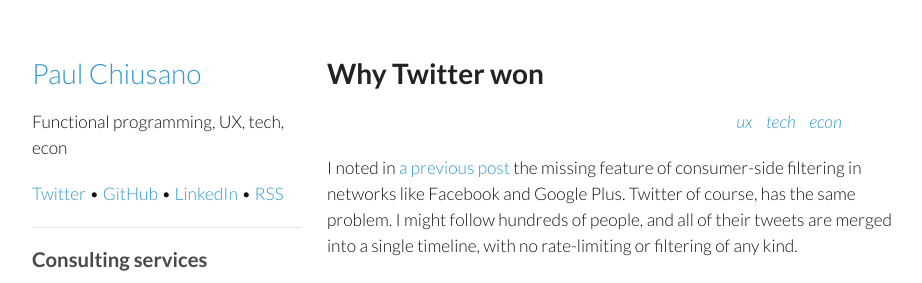
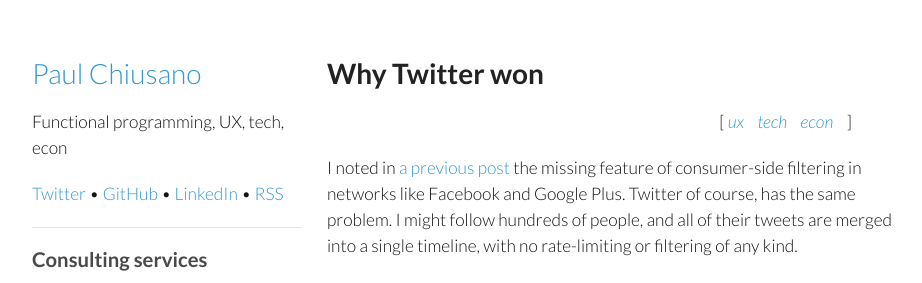
Before and after one commit to pchiusano/pchiusano.github.io, a Jekyll site: the page built from _posts/2014-05-21-why-twitter-won.markdown, in a window 1280 px wide and 900 px high. Shown: the top 283 px of the window, without its empty margins (178-1100 px from the left). Built offline with Jekyll 4.4.1, drawn with Linux system fonts in a browser that asks for light colours; comment, search, counter and statistics services are not loaded.

Commit message:
Update post.html

```diff
--- a/_layouts/post.html
+++ b/_layouts/post.html
@@ -19,11 +19,11 @@
       {% include header.html %}
       <section>
       <h1>{{ page.title }}</h1>
-      <p align="right"><i>
+      <p align="right">[<i>
         {% for c in page.categories %}
         <a href="/{{c}}">{{c}}</a> &nbsp;&nbsp;
         {% endfor %}
-        </i>
+        </i>]
         &nbsp;
         &nbsp;
         &nbsp;
```
